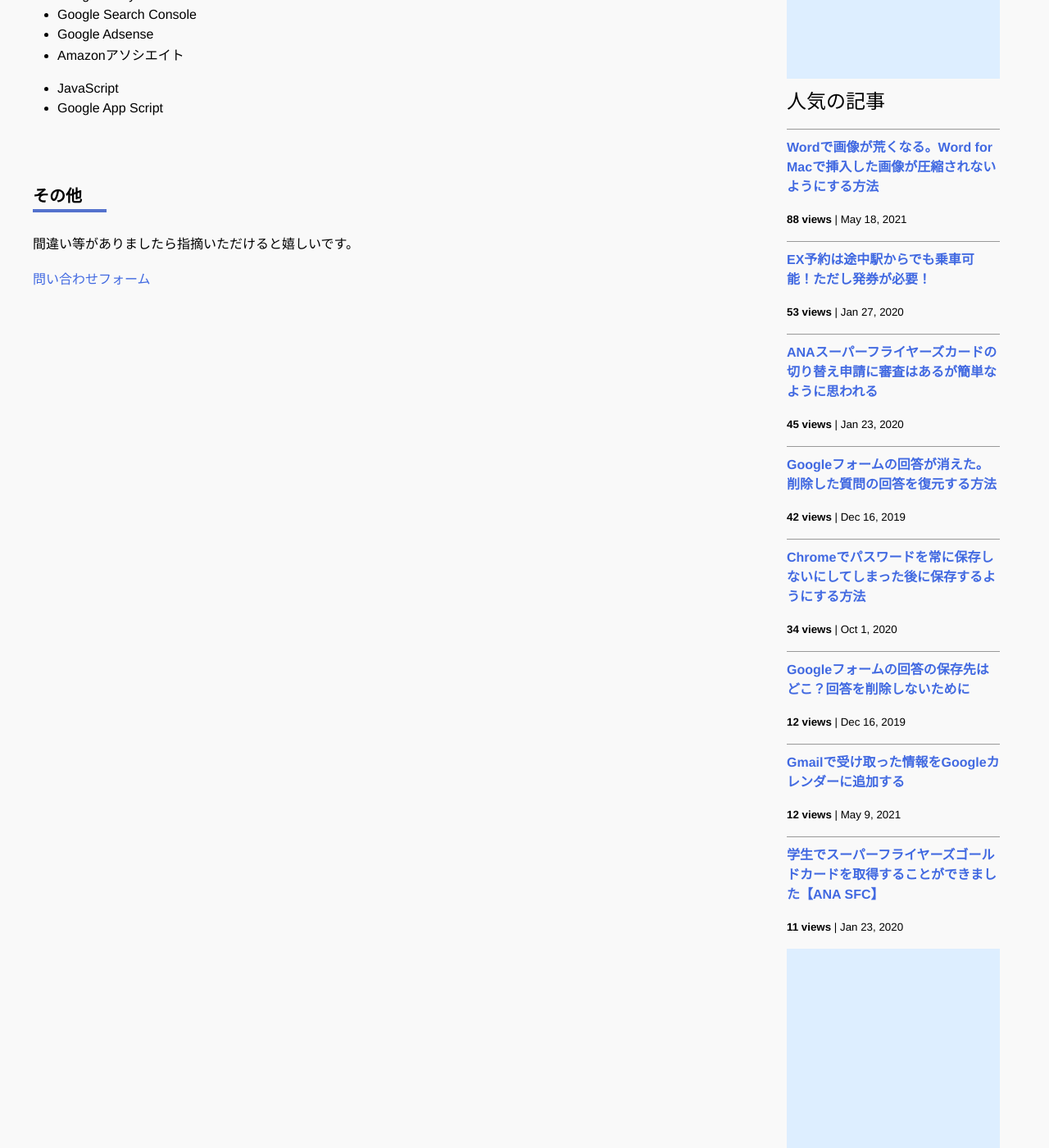
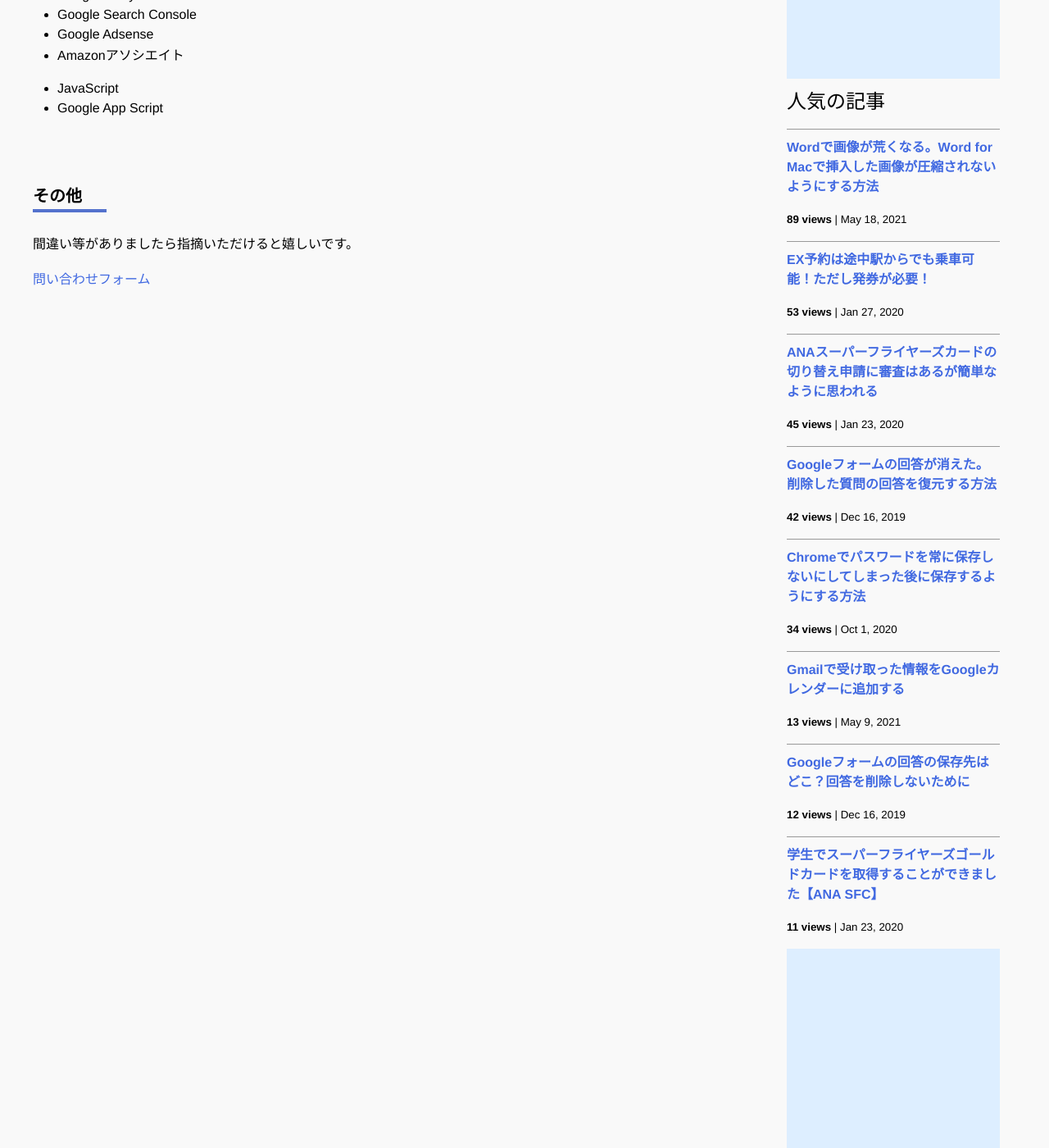
Before and after one commit to iwanaminami/shoyaiwaname, a Jekyll site: the page built from about.markdown, in a window 1280 px wide and 1400 px high, scrolled down 717 px. Shown: the whole window at 82% size. Built offline with Jekyll 4.4.1, drawn with Linux system fonts in a browser that asks for light colours; nearby versions of some CDN libraries; comment, search, counter and statistics services are not loaded.

Commit message:
chore(ga): update _data/popularposts.yml 20260206-1352

```diff
--- a/_data/popularposts.yml
+++ b/_data/popularposts.yml
@@ -1,5 +1,5 @@
 side:
-  - view: 88
+  - view: 89
     url: "/2021/05/18/image-compression-word.html"
   - view: 53
     url: "/2020/01/27/ex-rideontheway.html"
@@ -9,9 +9,9 @@
     url: "/2019/12/16/restore-googleform.html"
   - view: 34
     url: "/2020/10/01/googlepassword.html"
+  - view: 13
+    url: "/2021/05/09/gmailtocalendar.html"
   - view: 12
     url: "/2019/12/16/googleform-answers.html"
-  - view: 12
-    url: "/2021/05/09/gmailtocalendar.html"
   - view: 11
     url: "/2020/01/23/sfcgold.html"
```
